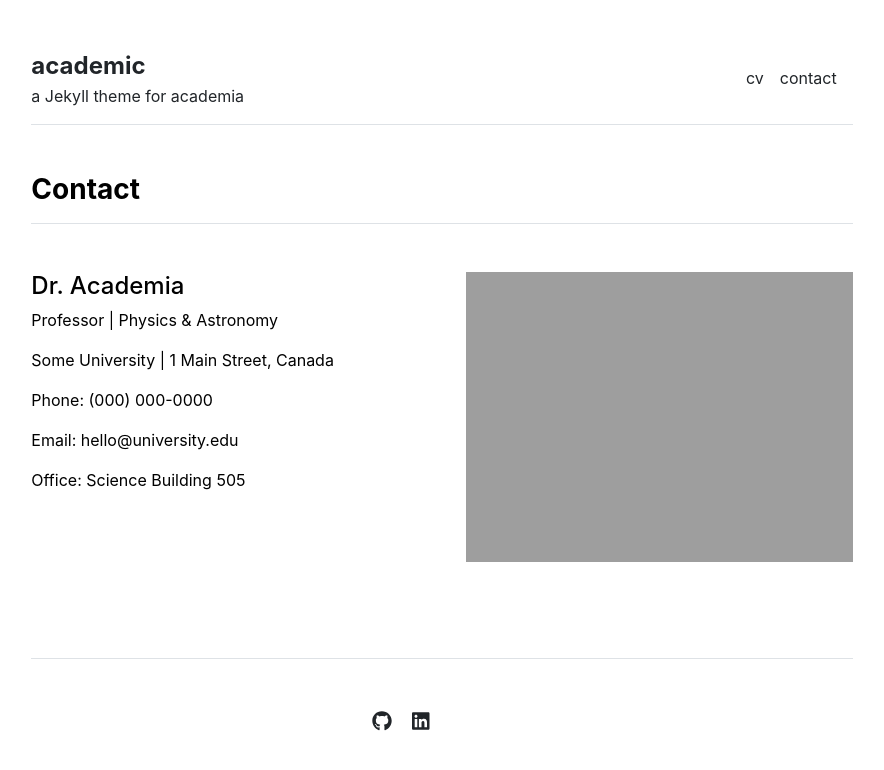
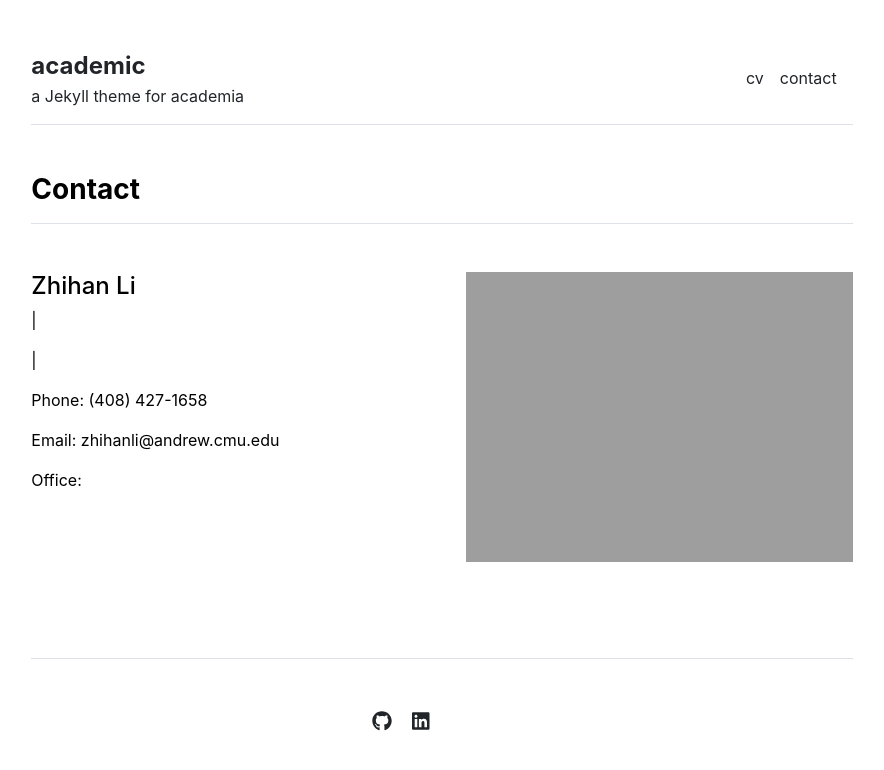
Before and after one commit to leoliiiiii/leoliiiiii.github.io, a Jekyll site: the page built from contact.md, in a window 1280 px wide. Shown: the top 770 px of the page, without its empty margins (198-1082 px from the left). Built offline with Jekyll 4.4.1, drawn with Linux system fonts in a browser that asks for light colours.

Commit message:
Update settings.yml

```diff
--- a/_data/settings.yml
+++ b/_data/settings.yml
@@ -8,4 +8,4 @@ social:
 - {icon: 'linkedin', link: 'https://www.linkedin.com/in/zhihan-li-126429192/'}
 
 contacts:
-- {name: 'Dr. Academia', title: 'Professor', department: 'Physics & Astronomy', institution: 'Some University', institution_address: '1 Main Street, Canada', phone: '(000) 000-0000', email: 'hello@university.edu', office: 'Science Building 505', image: 'assets/img/contact.jpg'}
+- {name: 'Zhihan Li', phone: '(408) 427-1658', email: 'zhihanli@andrew.cmu.edu', image: 'assets/img/contact.jpg'}
```
